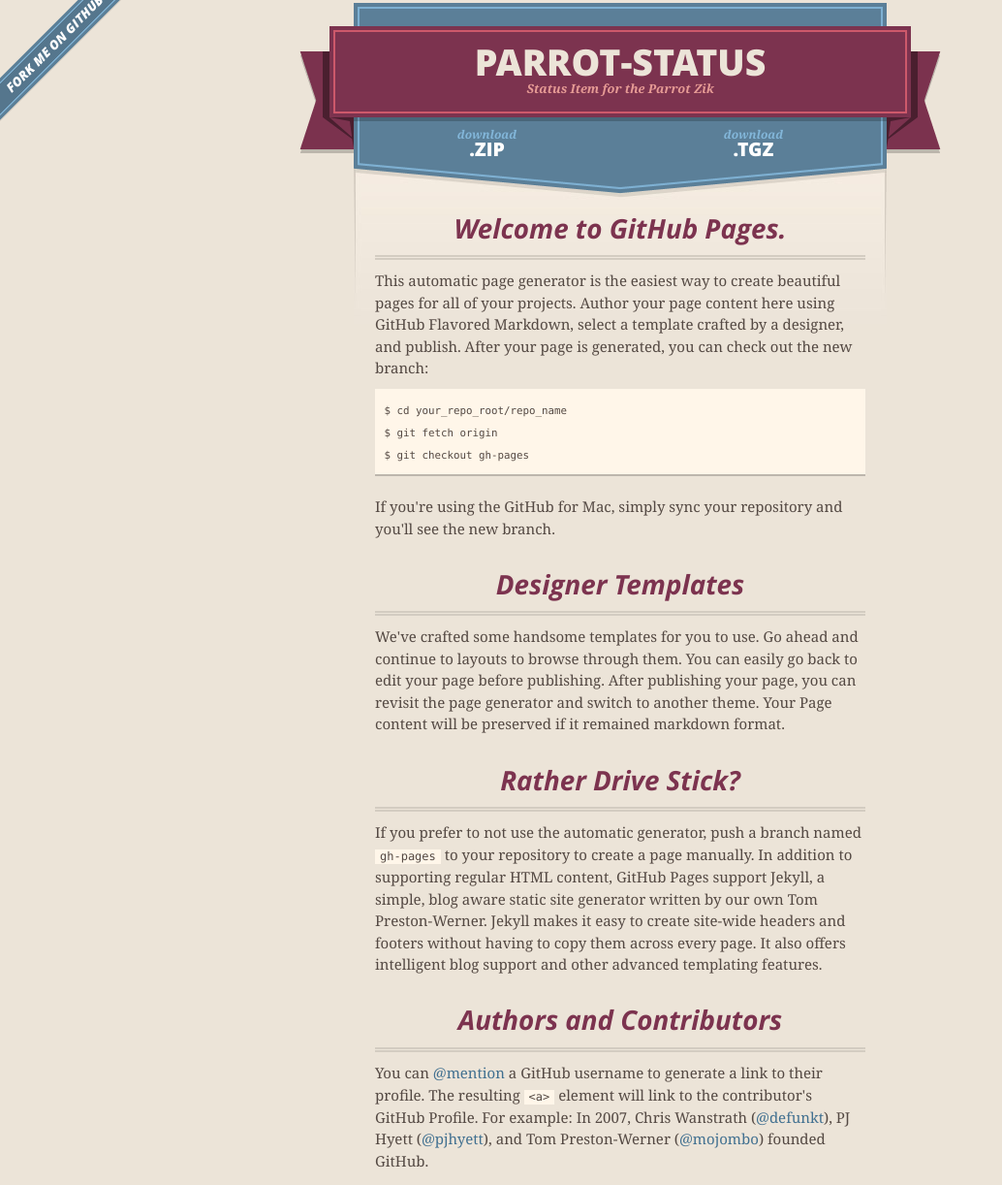
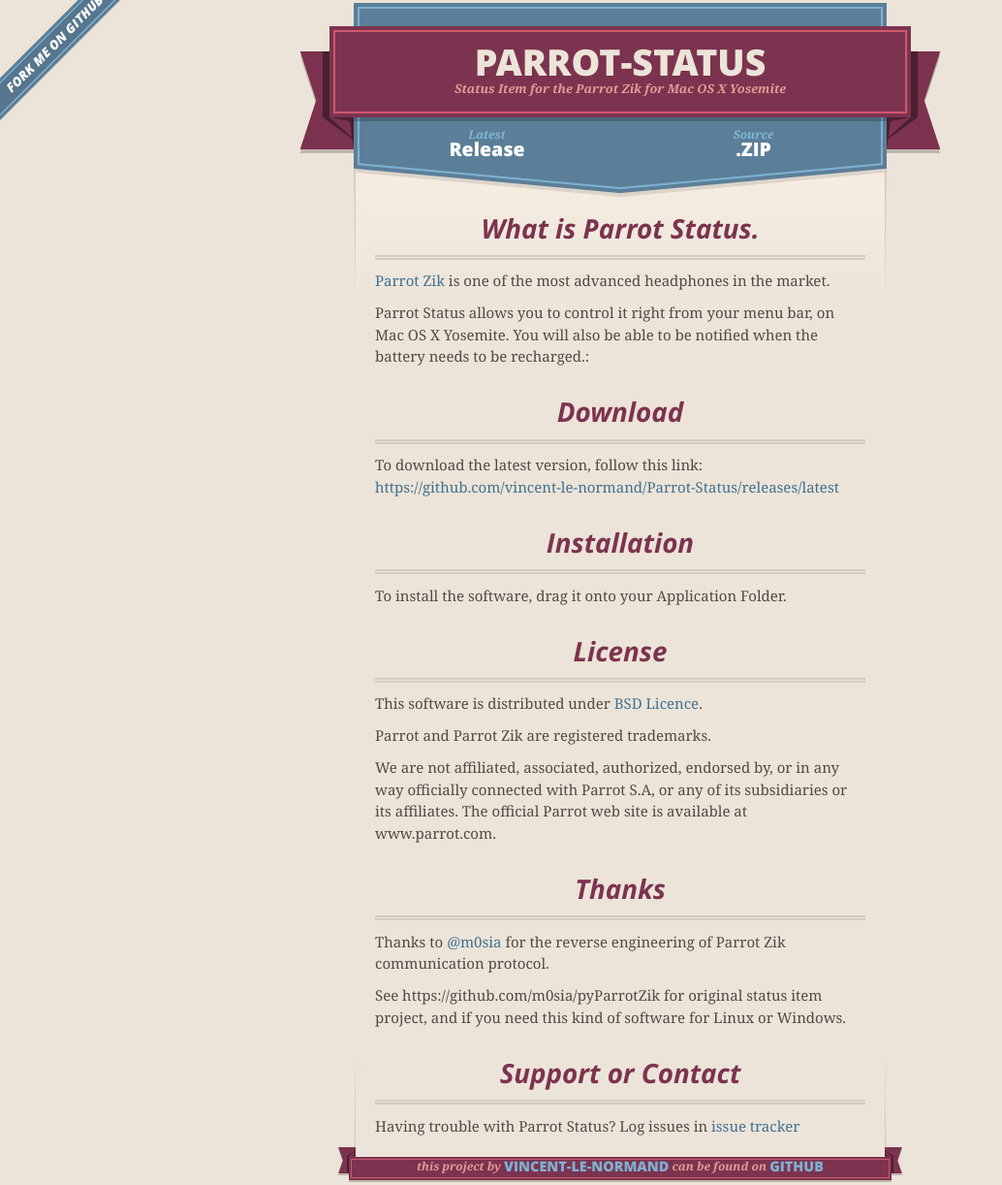
Before and after one commit to vincent-le-normand/Parrot-Status, a plain HTML site: page index.html in a window 1280 px wide. Shown: the part 11-1233 px from the top of the page at 97% size, without its empty margins (0-1034 px from the left). Drawn offline with nearby package versions, Linux system fonts and the light colour scheme.

Commit message:
Updated pages

```diff
--- a/index.html
+++ b/index.html
@@ -28,7 +28,7 @@
         <span class="ribbon-outer">
           <span class="ribbon-inner">
             <h1>Parrot-status</h1>
-            <h2>Status Item for the Parrot Zik</h2>
+            <h2>Status Item for the Parrot Zik for Mac OS X Yosemite</h2>
           </span>
           <span class="left-tail"></span>
           <span class="right-tail"></span>
@@ -37,7 +37,7 @@
 
       <section id="downloads">
         <span class="inner">
-          <a href="https://github.com/vincent-le-normand/Parrot-Status/zipball/master" class="zip"><em>download</em> .ZIP</a><a href="https://github.com/vincent-le-normand/Parrot-Status/tarball/master" class="tgz"><em>download</em> .TGZ</a>
+          <a href="https://github.com/vincent-le-normand/Parrot-Status/releases/latest" class="zip"><em>Latest</em> Release</a><a href="https://github.com/vincent-le-normand/Parrot-Status/tarball/master" class="tgz"><em>Source</em> .ZIP</a>
         </span>
       </section>
 
@@ -46,37 +46,39 @@
 
 
       <section id="main_content">
-        <h3>
-<a name="welcome-to-github-pages" class="anchor" href="#welcome-to-github-pages"><span class="octicon octicon-link"></span></a>Welcome to GitHub Pages.</h3>
+        <h3><a name="What" class="anchor" href="#What"><span class="octicon octicon-link"></span></a>What is Parrot Status.</h3>
 
-<p>This automatic page generator is the easiest way to create beautiful pages for all of your projects. Author your page content here using GitHub Flavored Markdown, select a template crafted by a designer, and publish. After your page is generated, you can check out the new branch:</p>
+<p><a href="http://www.parrot.com/zik/usa/technology">Parrot Zik</a> is one of the most advanced headphones in the market.</p>
+<p>Parrot Status allows you to control it right from your menu bar, on Mac OS X Yosemite. You will also be able to be notified when the battery needs to be recharged.:</p>
 
-<pre><code>$ cd your_repo_root/repo_name
-$ git fetch origin
-$ git checkout gh-pages
-</code></pre>
+<h3><a name="Download" class="anchor" href="#Download"><span class="octicon octicon-link"></span></a>Download</h3>
 
-<p>If you're using the GitHub for Mac, simply sync your repository and you'll see the new branch.</p>
+<p>To download the latest version, follow this link: <a href="https://github.com/vincent-le-normand/Parrot-Status/releases/latest">https://github.com/vincent-le-normand/Parrot-Status/releases/latest</a></p>
 
 <h3>
-<a name="designer-templates" class="anchor" href="#designer-templates"><span class="octicon octicon-link"></span></a>Designer Templates</h3>
+<a name="Installation" class="anchor" href="#Installation"><span class="octicon octicon-link"></span></a>Installation</h3>
 
-<p>We've crafted some handsome templates for you to use. Go ahead and continue to layouts to browse through them. You can easily go back to edit your page before publishing. After publishing your page, you can revisit the page generator and switch to another theme. Your Page content will be preserved if it remained markdown format.</p>
+<p>To install the software, drag it onto your Application Folder.</p>
 
 <h3>
-<a name="rather-drive-stick" class="anchor" href="#rather-drive-stick"><span class="octicon octicon-link"></span></a>Rather Drive Stick?</h3>
+<a name="License" class="anchor" href="#License"><span class="octicon octicon-link"></span></a>License</h3>
 
-<p>If you prefer to not use the automatic generator, push a branch named <code>gh-pages</code> to your repository to create a page manually. In addition to supporting regular HTML content, GitHub Pages support Jekyll, a simple, blog aware static site generator written by our own Tom Preston-Werner. Jekyll makes it easy to create site-wide headers and footers without having to copy them across every page. It also offers intelligent blog support and other advanced templating features.</p>
+<p>This software is distributed under <a href="https://raw.githubusercontent.com/vincent-le-normand/Parrot-Status/master/LICENSE">BSD Licence</a>.</p>
+
+<p>Parrot and Parrot Zik are registered trademarks.</p>
+
+<p>We are not affiliated, associated, authorized, endorsed by, or in any way officially connected with Parrot S.A, or any of its subsidiaries or its affiliates. The official Parrot web site is available at www.parrot.com.</p>
 
 <h3>
-<a name="authors-and-contributors" class="anchor" href="#authors-and-contributors"><span class="octicon octicon-link"></span></a>Authors and Contributors</h3>
+<a name="Thanks" class="anchor" href="#Thanks"><span class="octicon octicon-link"></span></a>Thanks</h3>
+<p>Thanks to <a href="https://github.com/m0sia" class="user-mention">@m0sia</a> for the reverse engineering of Parrot Zik communication protocol.</p>
 
-<p>You can <a href="https://github.com/blog/821" class="user-mention">@mention</a> a GitHub username to generate a link to their profile. The resulting <code>&lt;a&gt;</code> element will link to the contributor's GitHub Profile. For example: In 2007, Chris Wanstrath (<a href="https://github.com/defunkt" class="user-mention">@defunkt</a>), PJ Hyett (<a href="https://github.com/pjhyett" class="user-mention">@pjhyett</a>), and Tom Preston-Werner (<a href="https://github.com/mojombo" class="user-mention">@mojombo</a>) founded GitHub.</p>
+<p>See https://github.com/m0sia/pyParrotZik for original status item project, and if you need this kind of software for Linux or Windows.</p>
 
 <h3>
 <a name="support-or-contact" class="anchor" href="#support-or-contact"><span class="octicon octicon-link"></span></a>Support or Contact</h3>
 
-<p>Having trouble with Pages? Check out the documentation at <a href="http://help.github.com/pages">http://help.github.com/pages</a> or contact <a href="mailto:support@github.com">support@github.com</a> and we’ll help you sort it out.</p>
+<p>Having trouble with Parrot Status? Log issues in <a href="https://github.com/vincent-le-normand/Parrot-Status/issues">issue tracker</a></p>
       </section>
 
       <footer>
```
